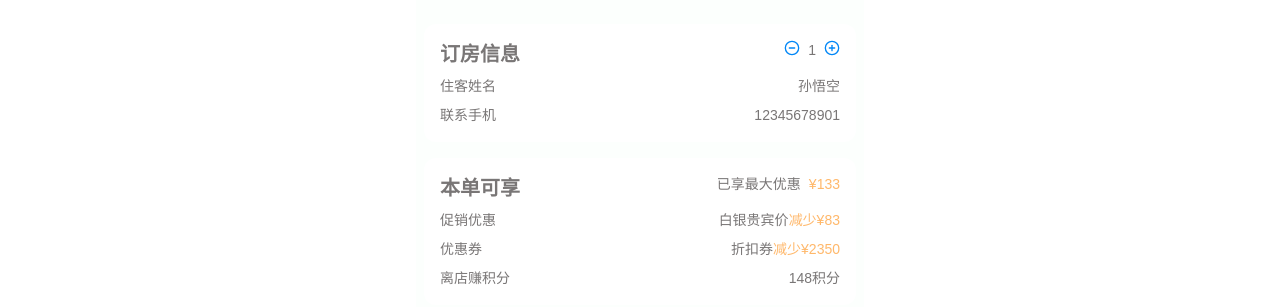
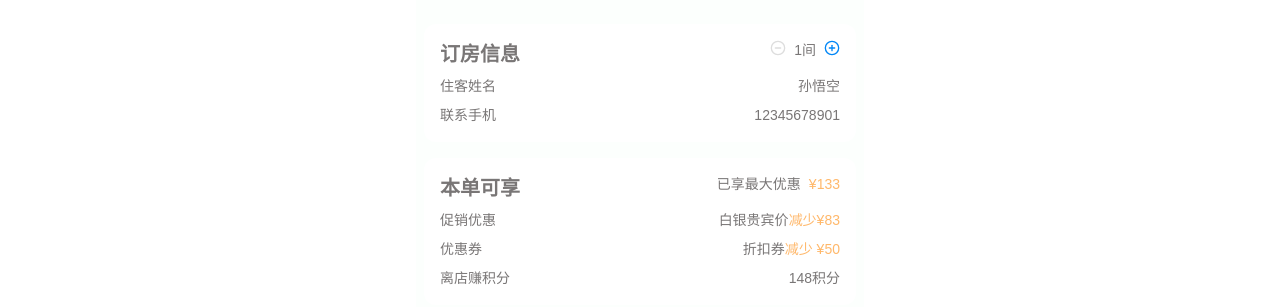
Before and after one commit to xiaoli0510/my-trip, a Next.js app: page /order in a window 1280 px wide. Shown: the top 307 px of the page. Built offline with nearby package versions, Linux system fonts and the light colour scheme.

Commit message:
订单详情

```diff
--- a/app/order/page.tsx
+++ b/app/order/page.tsx
@@ -4,10 +4,6 @@ import { useState } from "react";
 import {
   CircleMinus,
   CirclePlus,
-  Baby,
-  TowelRack,
-  UserRound,
-  X,
   CircleCheck,
   Circle,
   ShieldCheck,
@@ -16,47 +12,48 @@ import {
 interface RoomInfo {
   roomCount: number;
   name: string;
-  phone: number;
+  phone: string;
 }
 interface DiscountInfo {
-     promotion: number;
-    coupon: number;
-    integral: number;
+  promotion: number;
+  coupon: number;
+  integral: number;
 }
 
 export default function BookPage() {
-    //订房信息
-  const [info, setInfo] = useState({
+  //订房信息
+  const [info, setInfo] = useState<RoomInfo>({
     roomCount: 1,
-    name: '孙悟空',
-    phone: 12345678901,
+    name: "孙悟空",
+    phone: '12345678901',
   });
 
   //优惠信息
-  const [discount,setDiscount] = useState({
-    promotion:83,
-    coupon:50,
-    integral:148,
-  })
+  const [discount, setDiscount] = useState<DiscountInfo>({
+    promotion: 83,
+    coupon: 50,
+    integral: 148,
+  });
 
   //付款方式 0立即支付 1先住后付
-  const [payWay, setPayWay] = useState(0)
+  const [payWay, setPayWay] = useState(0);
   const onAdd = () => {
-    setInfo({
-      ...info,
-      roomCount: info.roomCount + 1,
-    });
+    setInfo((pre) => ({
+      ...pre,
+      roomCount: pre.roomCount + 1,
+    }))
   };
   const onMinus = () => {
-    setInfo({
-      ...info,
-      roomCount:  info.roomCount - 1,
-    });
+    if (info.roomCount === 1) return;
+   setInfo((pre) => ({
+      ...pre,
+      roomCount: pre.roomCount - 1,
+    }))
   };
 
   const onSureBook = () => {
-    console.log('提交订单成功了');
-  }
+    console.log("提交订单成功了");
+  };
   return (
     <div className="p-2 bg-green-50/20">
       {/* 房间信息 */}
@@ -66,15 +63,11 @@ export default function BookPage() {
           <div className="flex gap-2">
             <CircleMinus
               size={16}
-              color={info.roomCount > 0 ? "#0086f6" : "#ddd"}
+              color={info.roomCount > 1 ? "#0086f6" : "#ddd"}
               onClick={() => onMinus()}
             />
-            <span>{info.roomCount}</span>
-            <CirclePlus
-              size={16}
-              color="#0086f6"
-              onClick={() => onAdd()}
-            />
+            <span>{info.roomCount}间</span>
+            <CirclePlus size={16} color="#0086f6" onClick={() => onAdd()} />
           </div>
         </div>
         <div className="flex flex-row justify-between">
@@ -92,7 +85,9 @@ export default function BookPage() {
           <div className="font-bold text-xl">本单可享</div>
           <div className="flex gap-2">
             <span>已享最大优惠</span>
-            <span className="text-orange-300">¥{discount.promotion + discount.coupon}</span>
+            <span className="text-orange-300">
+              ¥{discount.promotion + discount.coupon}
+            </span>
           </div>
         </div>
         <div className="flex flex-row justify-between">
@@ -106,7 +101,7 @@ export default function BookPage() {
           <div>优惠券</div>
           <div>
             <span>折扣券</span>
-            <span className="text-orange-300">减少¥23{discount.coupon}</span>
+            <span className="text-orange-300">减少 ¥{discount.coupon}</span>
           </div>
         </div>
         <div className="flex flex-row justify-between">
@@ -121,13 +116,27 @@ export default function BookPage() {
         <div className="flex flex-row justify-between">
           <div className="font-bold text-xl">支付方式</div>
         </div>
-        <div className="bg-gray-100/30 px-2 py-3 flex justify-between my-1 rounded-md" onClick={() => setPayWay(0)}>
+        <div
+          className="bg-gray-100/30 px-2 py-3 flex justify-between my-1 rounded-md"
+          onClick={() => setPayWay(0)}
+        >
           <div>立即支付</div>
-          {payWay===0?<CircleCheck color="#0086f6" size={16} />:<Circle color="#0086f6" size={16} />}
+          {payWay === 0 ? (
+            <CircleCheck color="#0086f6" size={16} />
+          ) : (
+            <Circle color="#0086f6" size={16} />
+          )}
         </div>
-        <div className="bg-gray-100/30 px-2 py-3 flex justify-between my-1 rounded-md" onClick={() => setPayWay(1)}>
+        <div
+          className="bg-gray-100/30 px-2 py-3 flex justify-between my-1 rounded-md"
+          onClick={() => setPayWay(1)}
+        >
           <div>先住后付</div>
-          {payWay===1?<CircleCheck color="#0086f6" size={16} />:<Circle color="#0086f6" size={16} />}
+          {payWay === 1 ? (
+            <CircleCheck color="#0086f6" size={16} />
+          ) : (
+            <Circle color="#0086f6" size={16} />
+          )}
         </div>
       </div>
       <div className="flex justify-start gap-2">
@@ -148,7 +157,10 @@ export default function BookPage() {
             </span>
             <span className="text-theme">查看明细</span>
           </div>
-          <div className="bg-theme text-white px-4 py-2 rounded-md" onClick={() => onSureBook()}>
+          <div
+            className="bg-theme text-white px-4 py-2 rounded-md"
+            onClick={() => onSureBook()}
+          >
             立即支付
           </div>
         </div>
--- a/app/room/RoomCardBottom.tsx
+++ b/app/room/RoomCardBottom.tsx
@@ -5,7 +5,7 @@ import { useRouter } from "next/navigation";
 
 export default function RoomCardBottom(){
     const router = useRouter();
-    const onBook = (e:React.MouseEvent) => {
+    const onOrder = (e:React.MouseEvent) => {
         e.stopPropagation();
         e.preventDefault();
         router.push('/order');
@@ -13,7 +13,7 @@ export default function RoomCardBottom(){
     return (
          <div className="flex justify-end gap-2 items-center align-middle">
             <div className="border rounded-xs h-10 p-2 font-bold">1间</div>
-            <div className="bg-theme text-white p-2 h-10 rounded-xs" onClick={(e) => onBook(e)}>领券订</div>
+            <div className="bg-theme text-white p-2 h-10 rounded-xs" onClick={(e) => onOrder(e)}>领券订</div>
           </div>
     )
 }
```
